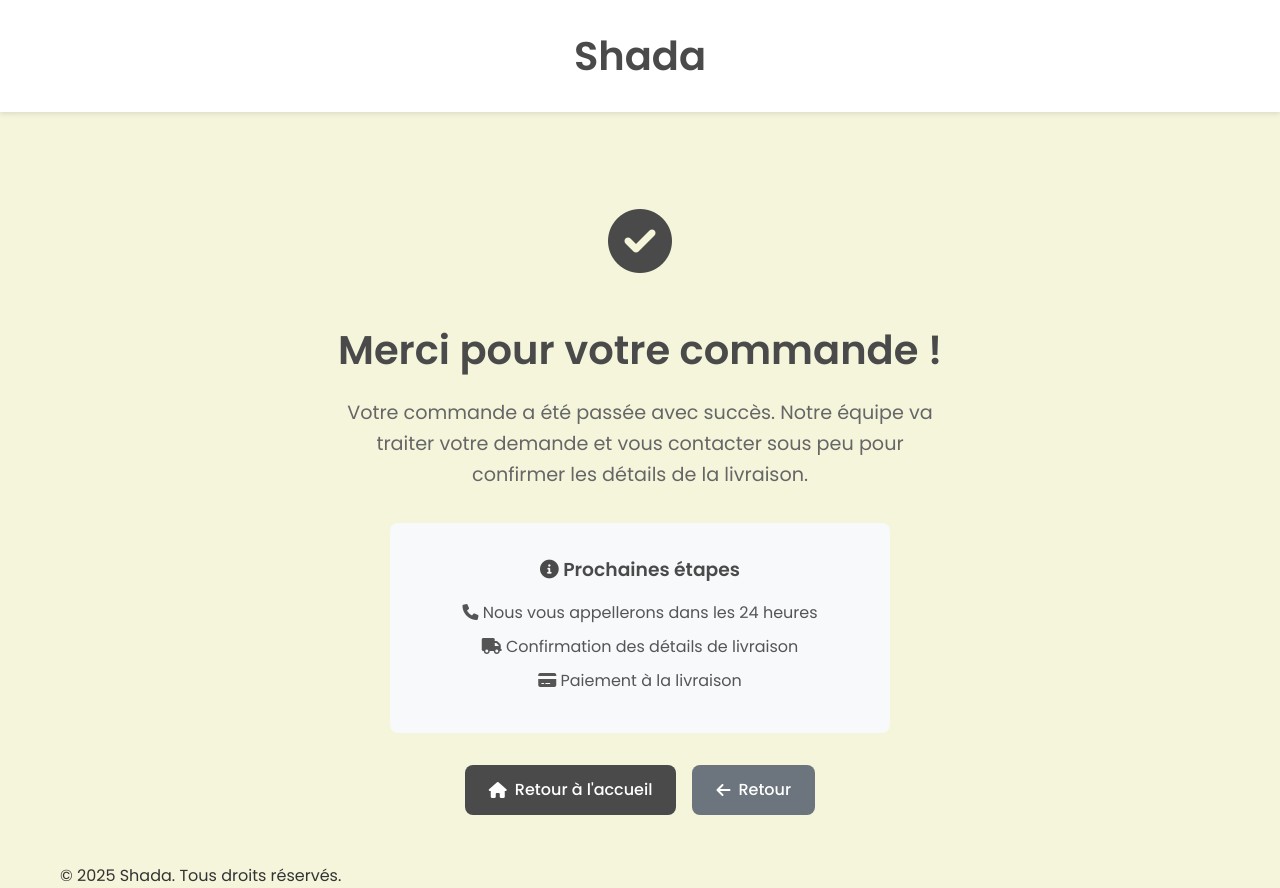
After one commit to firethelogs/shadafr, a PHP site: page /merci.php in a window 1280 px wide. The commit adds this page. Run offline with PHP 8.4, Linux system fonts and the light colour scheme; some libraries are stand-ins or nearby versions.

Commit message:
Translate website to French and add thank you page
- Translate all pages to French (lang='fr')
- Translate form labels, buttons, and text to French
- Add beautiful thank you page (merci.php) with professional UI
- Redirect to merci.php after successful order placement
- Update footer and other text elements to French
- Maintain consistent styling across all pages

```diff
--- a/admin/add_product.php
+++ b/admin/add_product.php
@@ -108,7 +108,7 @@ if ($_SERVER['REQUEST_METHOD'] === 'POST') {
 }
 ?>
 <!DOCTYPE html>
-<html lang="en">
+<html lang="fr">
 <head>
     <meta charset="UTF-8">
     <meta name="viewport" content="width=device-width, initial-scale=1.0">
--- a/admin/dashboard.php
+++ b/admin/dashboard.php
@@ -22,7 +22,7 @@ $query = "
 $recent_orders = $connection->query($query);
 ?>
 <!DOCTYPE html>
-<html lang="en">
+<html lang="fr">
 <head>
     <meta charset="UTF-8">
     <meta name="viewport" content="width=device-width, initial-scale=1.0">
--- a/admin/login.php
+++ b/admin/login.php
@@ -50,7 +50,7 @@ if ($_SERVER['REQUEST_METHOD'] === 'POST') {
 }
 ?>
 <!DOCTYPE html>
-<html lang="en">
+<html lang="fr">
 <head>
     <meta charset="UTF-8">
     <meta name="viewport" content="width=device-width, initial-scale=1.0">
--- a/admin/view_orders.php
+++ b/admin/view_orders.php
@@ -54,7 +54,7 @@ $query .= " ORDER BY o.id " . ($sort_by === 'oldest' ? 'ASC' : 'DESC');
 $orders = $connection->query($query);
 ?>
 <!DOCTYPE html>
-<html lang="en">
+<html lang="fr">
 <head>
     <meta charset="UTF-8">
     <meta name="viewport" content="width=device-width, initial-scale=1.0">
--- a/admin/view_products.php
+++ b/admin/view_products.php
@@ -59,7 +59,7 @@ $query = "
 $products = $connection->query($query);
 ?>
 <!DOCTYPE html>
-<html lang="en">
+<html lang="fr">
 <head>
     <meta charset="UTF-8">
     <meta name="viewport" content="width=device-width, initial-scale=1.0">
--- /dev/null
+++ b/merci.php
@@ -0,0 +1,206 @@
+<?php
+// page de remerciement après la commande
+?>
+<!DOCTYPE html>
+<html lang="fr">
+<head>
+    <!-- Meta Pixel Code -->
+<script>
+!function(f,b,e,v,n,t,s)
+{if(f.fbq)return;n=f.fbq=function(){n.callMethod?
+n.callMethod.apply(n,arguments):n.queue.push(arguments)};
+if(!f._fbq)f._fbq=n;n.push=n;n.loaded=!0;n.version='2.0';
+n.queue=[];t=b.createElement(e);t.async=!0;
+t.src=v;s=b.getElementsByTagName(e)[0];
+s.parentNode.insertBefore(t,s)}(window, document,'script',
+'https://connect.facebook.net/en_US/fbevents.js');
+fbq('init', '1026551879468585');
+fbq('track', 'PageView');
+</script>
+<noscript><img height="1" width="1" style="display:none"
+src="https://www.facebook.com/tr?id=1026551879468585&ev=PageView&noscript=1"
+/></noscript>
+<!-- End Meta Pixel Code -->
+    <meta charset="UTF-8">
+    <meta name="viewport" content="width=device-width, initial-scale=1.0">
+    <title>Merci pour votre commande - Shada</title>
+    <link href="https://fonts.googleapis.com/css2?family=Poppins:wght@300;400;500;600&display=swap" rel="stylesheet">
+    <link rel="stylesheet" href="https://cdnjs.cloudflare.com/ajax/libs/font-awesome/6.0.0-beta3/css/all.min.css">
+    <link rel="stylesheet" href="assets/style.css">
+    <style>
+        .thank-you-container {
+            text-align: center;
+            padding: 3rem 0;
+            min-height: 60vh;
+            display: flex;
+            flex-direction: column;
+            justify-content: center;
+            align-items: center;
+        }
+
+        .thank-you-icon {
+            font-size: 4rem;
+            color: var(--primary-color);
+            margin-bottom: 1.5rem;
+        }
+
+        .thank-you-title {
+            font-size: 2.5rem;
+            color: var(--primary-color);
+            margin-bottom: 1rem;
+            font-weight: 600;
+        }
+
+        .thank-you-message {
+            font-size: 1.2rem;
+            color: #666;
+            margin-bottom: 2rem;
+            max-width: 600px;
+            line-height: 1.6;
+        }
+
+        .thank-you-details {
+            background: #f8f9fa;
+            padding: 2rem;
+            border-radius: var(--border-radius);
+            margin-bottom: 2rem;
+            max-width: 500px;
+            width: 100%;
+        }
+
+        .thank-you-details h3 {
+            color: var(--primary-color);
+            margin-bottom: 1rem;
+        }
+
+        .thank-you-details p {
+            margin-bottom: 0.5rem;
+            color: #555;
+        }
+
+        .action-buttons {
+            display: flex;
+            gap: 1rem;
+            flex-wrap: wrap;
+            justify-content: center;
+        }
+
+        .btn-home {
+            background: var(--primary-color);
+            color: white;
+            padding: 0.75rem 1.5rem;
+            border-radius: var(--border-radius);
+            text-decoration: none;
+            font-weight: 500;
+            transition: all 0.3s ease;
+            display: inline-flex;
+            align-items: center;
+            gap: 0.5rem;
+        }
+
+        .btn-home:hover {
+            background: #2980b9;
+            transform: translateY(-2px);
+        }
+
+        .btn-secondary {
+            background: #6c757d;
+            color: white;
+            padding: 0.75rem 1.5rem;
+            border-radius: var(--border-radius);
+            text-decoration: none;
+            font-weight: 500;
+            transition: all 0.3s ease;
+            display: inline-flex;
+            align-items: center;
+            gap: 0.5rem;
+        }
+
+        .btn-secondary:hover {
+            background: #5a6268;
+            transform: translateY(-2px);
+        }
+
+        @media (max-width: 768px) {
+            .thank-you-title {
+                font-size: 2rem;
+            }
+
+            .thank-you-message {
+                font-size: 1.1rem;
+            }
+
+            .action-buttons {
+                flex-direction: column;
+                align-items: center;
+            }
+
+            .btn-home, .btn-secondary {
+                width: 100%;
+                max-width: 300px;
+                justify-content: center;
+            }
+        }
+    </style>
+</head>
+<body>
+    <header>
+        <div class="container">
+            <h1>
+                <a href="index.php" style="text-decoration: none; color: inherit;">Shada</a>
+            </h1>
+        </div>
+    </header>
+
+    <main class="container">
+        <div class="thank-you-container">
+            <div class="thank-you-icon">
+                <i class="fas fa-check-circle"></i>
+            </div>
+
+            <h1 class="thank-you-title">Merci pour votre commande !</h1>
+
+            <p class="thank-you-message">
+                Votre commande a été passée avec succès. Notre équipe va traiter votre demande et vous contacter sous peu pour confirmer les détails de la livraison.
+            </p>
+
+            <div class="thank-you-details">
+                <h3><i class="fas fa-info-circle"></i> Prochaines étapes</h3>
+                <p><i class="fas fa-phone"></i> Nous vous appellerons dans les 24 heures</p>
+                <p><i class="fas fa-truck"></i> Confirmation des détails de livraison</p>
+                <p><i class="fas fa-credit-card"></i> Paiement à la livraison</p>
+            </div>
+
+            <div class="action-buttons">
+                <a href="index.php" class="btn-home">
+                    <i class="fas fa-home"></i> Retour à l'accueil
+                </a>
+                <a href="javascript:history.back()" class="btn-secondary">
+                    <i class="fas fa-arrow-left"></i> Retour
+                </a>
+            </div>
+        </div>
+    </main>
+
+    <footer>
+        <div class="container">
+            <p>&copy; <?php echo date('Y'); ?> Shada. Tous droits réservés.</p>
+        </div>
+    </footer>
+
+    <script>
+        // Add some animation when page loads
+        document.addEventListener('DOMContentLoaded', function() {
+            const container = document.querySelector('.thank-you-container');
+            container.style.opacity = '0';
+            container.style.transform = 'translateY(20px)';
+
+            setTimeout(() => {
+                container.style.transition = 'all 0.6s ease';
+                container.style.opacity = '1';
+                container.style.transform = 'translateY(0)';
+            }, 100);
+        });
+    </script>
+</body>
+</html>
--- a/process_order.php
+++ b/process_order.php
@@ -56,7 +56,7 @@ try {
     $stmt->bindValue(':wilaya', $wilaya, SQLITE3_TEXT);
 
     if ($stmt->execute()) {
-        header("Location: product.php?id=" . $product_id . "&order=success");
+        header("Location: merci.php");
         exit;
     } else {
         throw new Exception("Database error.");
```
Also changed, not shown: index.php (+4 -4 lines), product.php (+13 -15 lines), database/shada.db.
